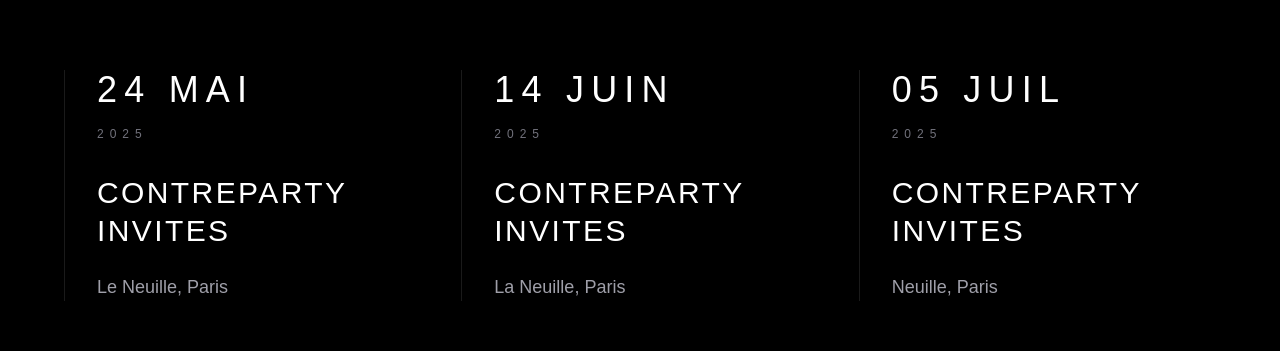
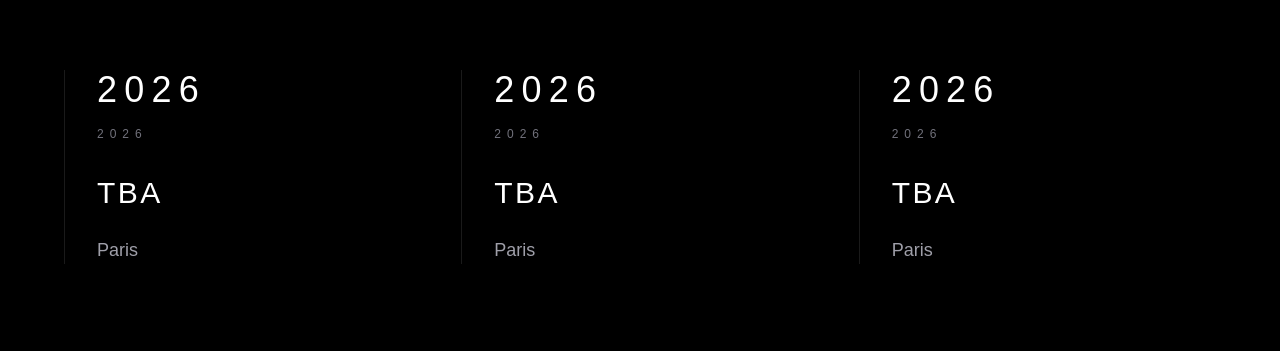
Before and after one commit to contrepartyparis/contreparty, a Next.js app: page / in a window 1280 px wide. Shown: the part 975-1326 px from the top of the page. Built offline with nearby package versions, Linux system fonts and the light colour scheme.

Commit message:
mise à jour du site

```diff
--- a/app/page.tsx
+++ b/app/page.tsx
@@ -77,7 +77,7 @@ export default function ContrepartyHomepage() {
           <div className="w-16 md:w-20 h-px bg-zinc-700 mx-auto my-8 md:my-10" />
 
           <p className="uppercase tracking-[0.15em] md:tracking-[0.25em] text-zinc-300 text-xs md:text-sm leading-relaxed">
-            Collectif techno & house basé à Paris.
+            Collectif électro basé à Paris .
           </p>
 
         </div>
@@ -106,22 +106,22 @@ export default function ContrepartyHomepage() {
 
             {[
               {
-                date: "24 MAI",
-                year: "2025",
-                title: "Contreparty invites",
-                place: "Le Neuille, Paris",
+                date: "2026",
+                year: "2026",
+                title: "TBA",
+                place: "Paris",
               },
               {
-                date: "14 JUIN",
-                year: "2025",
-                title: "Contreparty invites",
-                place: "La Neuille, Paris",
+                date: "2026",
+                year: "2026",
+                title: "TBA",
+                place: "Paris",
               },
               {
-                date: "05 JUIL",
-                year: "2025",
-                title: "Contreparty invites",
-                place: "Neuille, Paris",
+                date: "2026",
+                year: "2026",
+                title: "TBA",
+                place: "Paris",
               },
             ].map((event, index) => (
               <div
@@ -202,7 +202,7 @@ Conçu par nous, pour tous.
           <div className="mt-10 md:mt-16 flex flex-col gap-5 md:gap-6 text-sm md:text-lg">
 
             <a
-              href="mailto:contact@contrepartyparis.com"
+              href="mailto: contreparty.paris@gmail.com"
               className="hover:opacity-60 transition break-all"
             >
               contact@contrepartyparis.com
```
